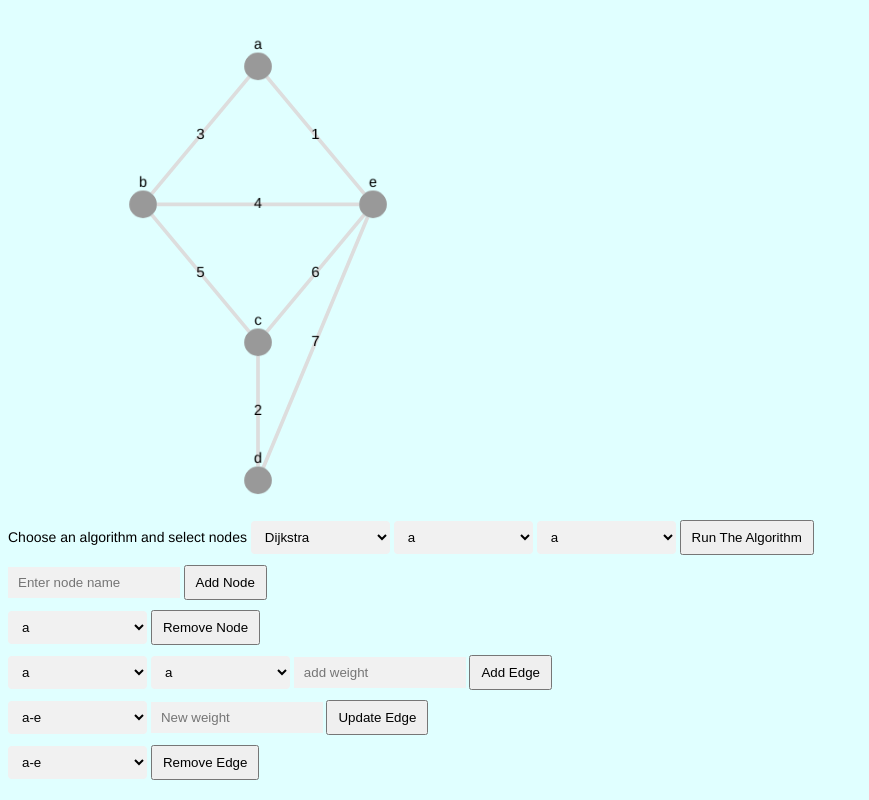
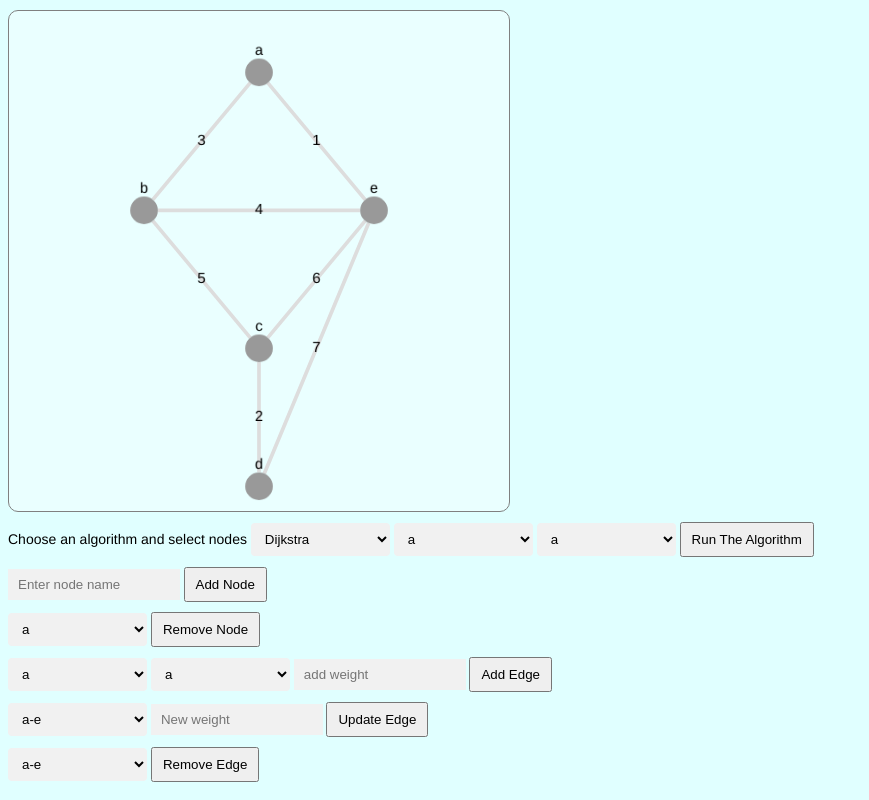
Before and after one commit to G-Amar/Network-Routing-Visualized, a website built with Vite: page index.html in a window 1280 px wide. Shown: the whole page, without its empty margins (0-869 px from the left). Built offline with nearby package versions, Linux system fonts and the light colour scheme.

Commit message:
cy border

```diff
--- a/style.css
+++ b/style.css
@@ -23,6 +23,9 @@ body {
   height: 500px;
   width: 500px;
   display: block;
+  background: rgba(256, 256, 256, 0.3);
+  border-radius: 10px;
+  border: 1px gray solid;
 }
 
 #addNode {
```
